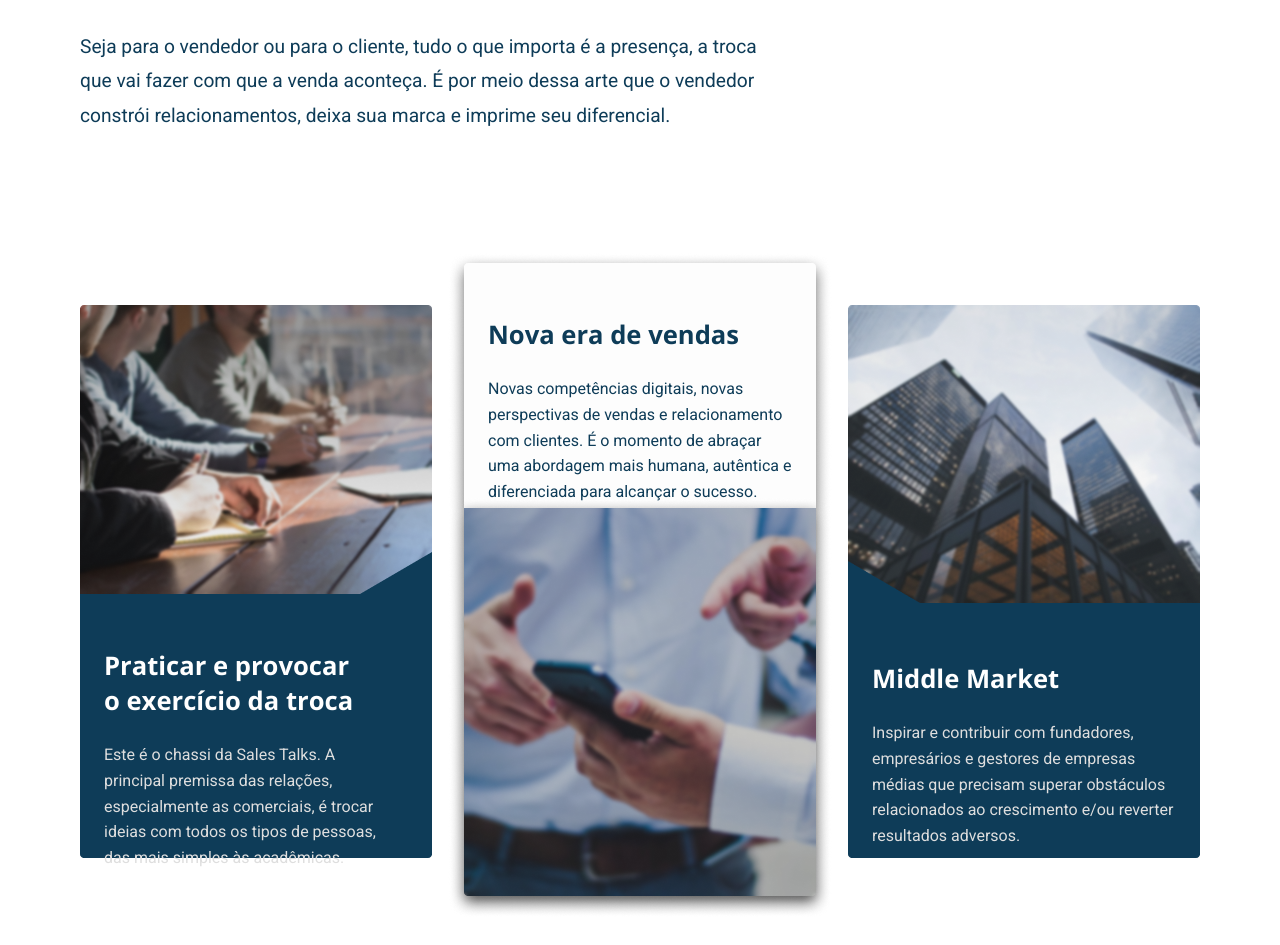
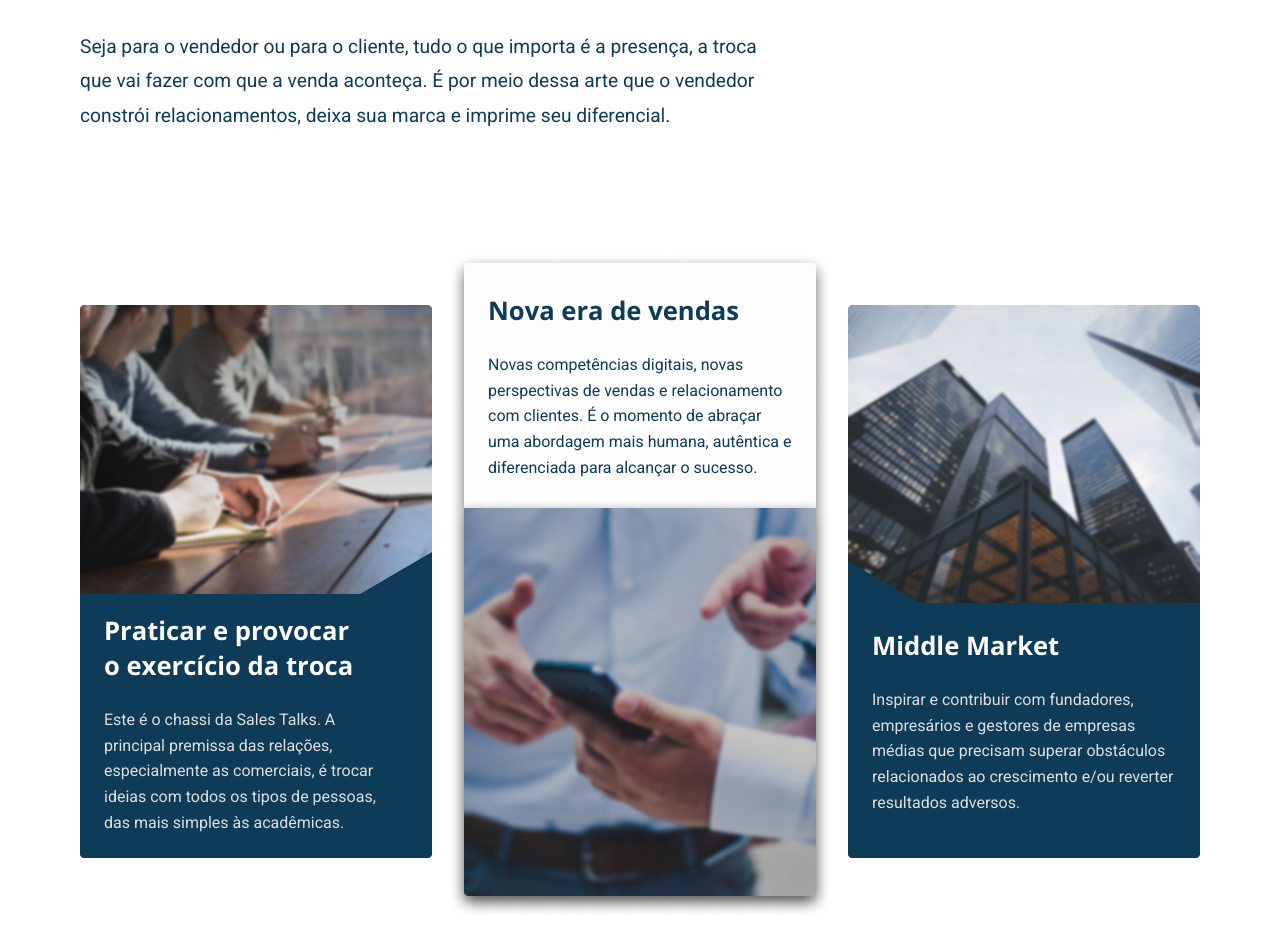
Before and after one commit to ThiagoTerraDev/wilson-medeiros-website, a React (Vite) app: page / in a window 1280 px wide. Shown: the part 1304-2249 px from the top of the page. Built offline with nearby package versions, Linux system fonts and the light colour scheme.

Commit message:
adjusts styles

```diff
--- a/src/pages/Home.module.css
+++ b/src/pages/Home.module.css
@@ -105,6 +105,7 @@
 .blockOneText {
     bottom: 201px;
     left: 24px;
+    top: 360px;
 }
 
 .blockOneText p {
@@ -115,6 +116,7 @@
     color: var(--color-primary);
     bottom: 567px;
     left: 408px;
+    top: 40px;
 }
 
 .blockTwoText p {
@@ -124,6 +126,7 @@
 .blockThreeText {
     bottom: 223px;
     left: 792px;
+    top: 375px;
 }
 
 .blockThreeText p {
```
